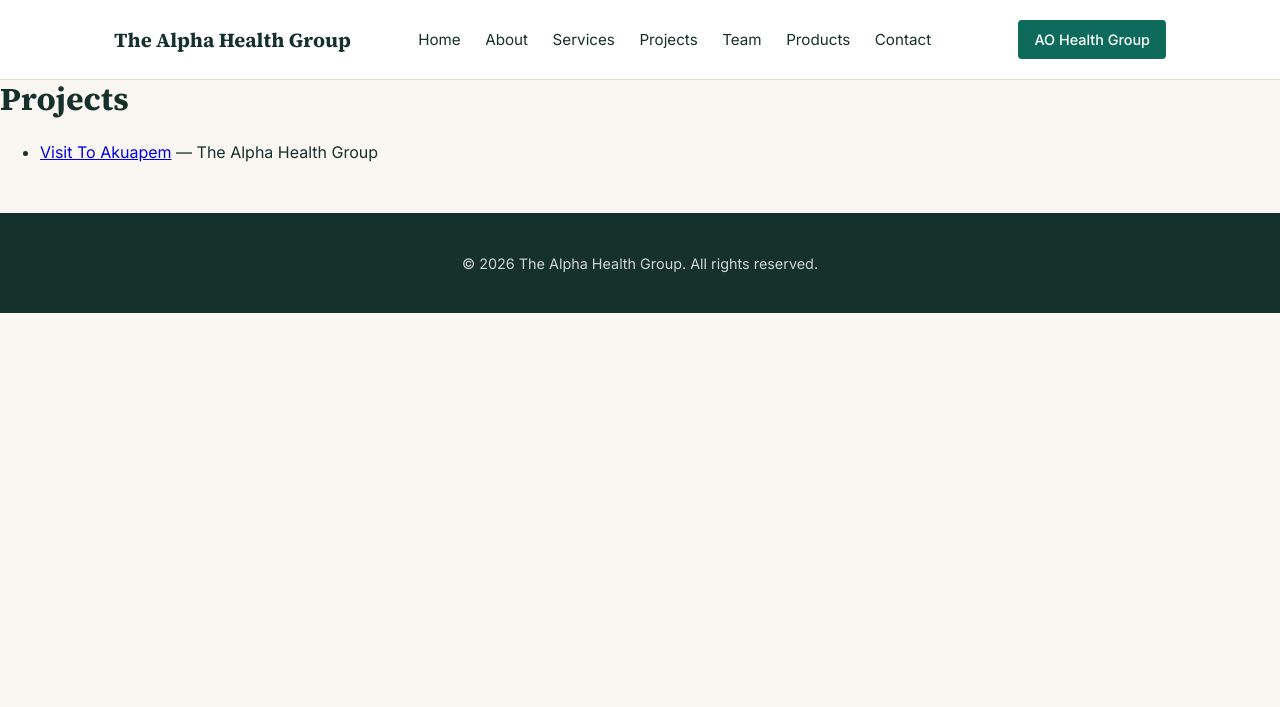
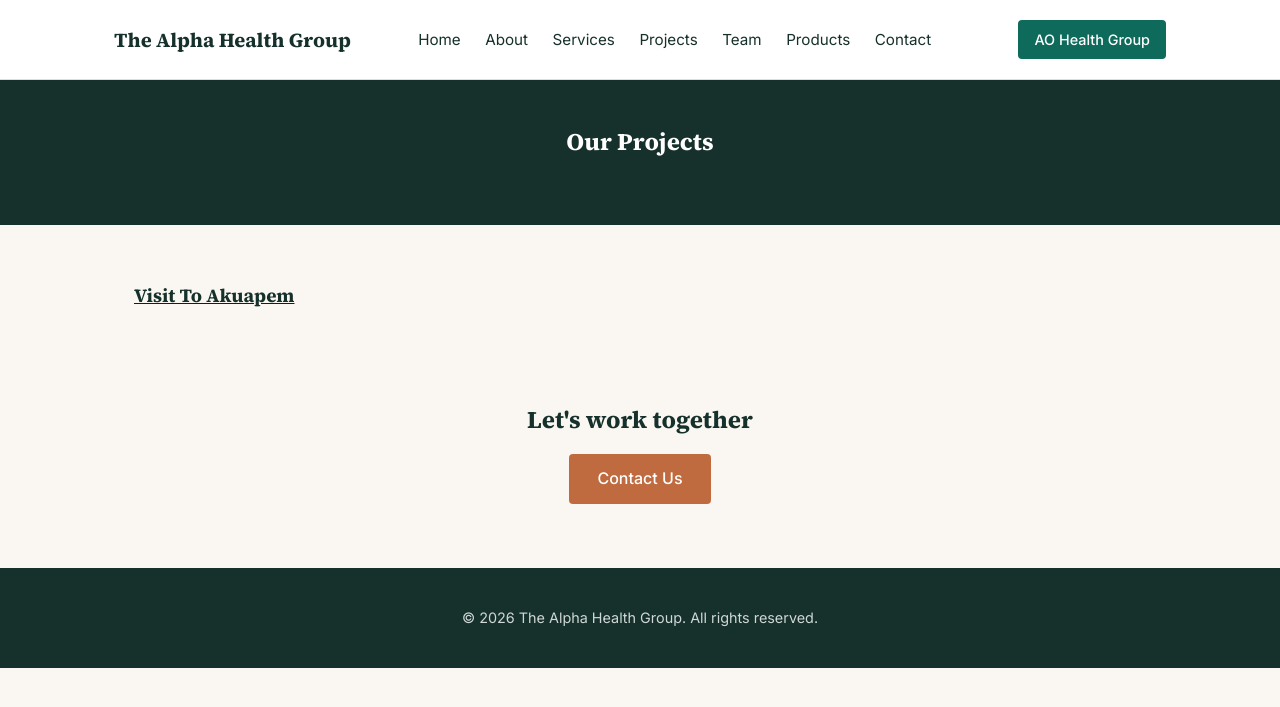
Before and after one commit to nuelwhite/alpha_health, a Django app: page /projects/ in a window 1280 px wide. Shown: the top 707 px of the page. Run offline with Django 5.2, Linux system fonts and the light colour scheme; data comes from the database, SQL or seed files in the repository; some libraries are stand-ins or nearby versions.

Commit message:
Restyle Projects list as card grid and improve project detail page layout

```diff
--- a/projects/templates/projects/project_list.html
+++ b/projects/templates/projects/project_list.html
@@ -1,18 +1,27 @@
 {% extends 'base.html' %}
 {% block title %}Projects{% endblock %}
 {% block content %}
-    <h1>Projects</h1>
-    <ul>
+    <section class="page-hero">
+        <h1>Our Projects</h1>
+    </section>
+
+    <section class="card-grid">
         {% for project in projects %}
-            <li>
-                <a href="{% url 'project_detail' project.slug %}">{{ project.title }}</a>
-                {% if project.organization %}
-                    — {{ project.organization.name }}
+            <a href="{% url 'project_detail' project.slug %}" class="service-card">
+                {% if project.featured_image %}
+                    <img src="{{ project.featured_image.url }}" alt="{{ project.title }}">
                 {% endif %}
-                <p>{{ project.excerpt }}</p>
-            </li>
+                <div class="service-card__body">
+                    <h3>{{ project.title }}</h3>
+                </div>
+            </a>
         {% empty %}
-            <li>No projects published yet.</li>
+            <p>No projects published yet.</p>
         {% endfor %}
-    </ul>
+    </section>
+
+    <section class="section" style="text-align: center;">
+        <h2>Let's work together</h2>
+        <a href="{% url 'contact_view' %}" class="btn btn--primary">Contact Us</a>
+    </section>
 {% endblock %}
--- a/static/css/main.css
+++ b/static/css/main.css
@@ -584,3 +584,29 @@ button[type="submit"]:hover { background: var(--color-teal-dark); }
         text-align: center;
     }
 }
+
+/* Project detail extras */
+.meta-line {
+    color: #5c5c5c;
+    font-size: 0.9rem;
+    margin-top: -0.75rem;
+    margin-bottom: 1.25rem;
+}
+
+.gallery-item {
+    margin: 0;
+}
+
+.gallery-item img {
+    width: 100%;
+    height: 160px;
+    object-fit: cover;
+    border-radius: 6px;
+}
+
+.gallery-item figcaption {
+    font-size: 0.85rem;
+    color: #5c5c5c;
+    margin-top: 0.4rem;
+    text-align: center;
+}
```
Also changed, not shown: projects/templates/projects/project_detail.html (+15 -7 lines).
